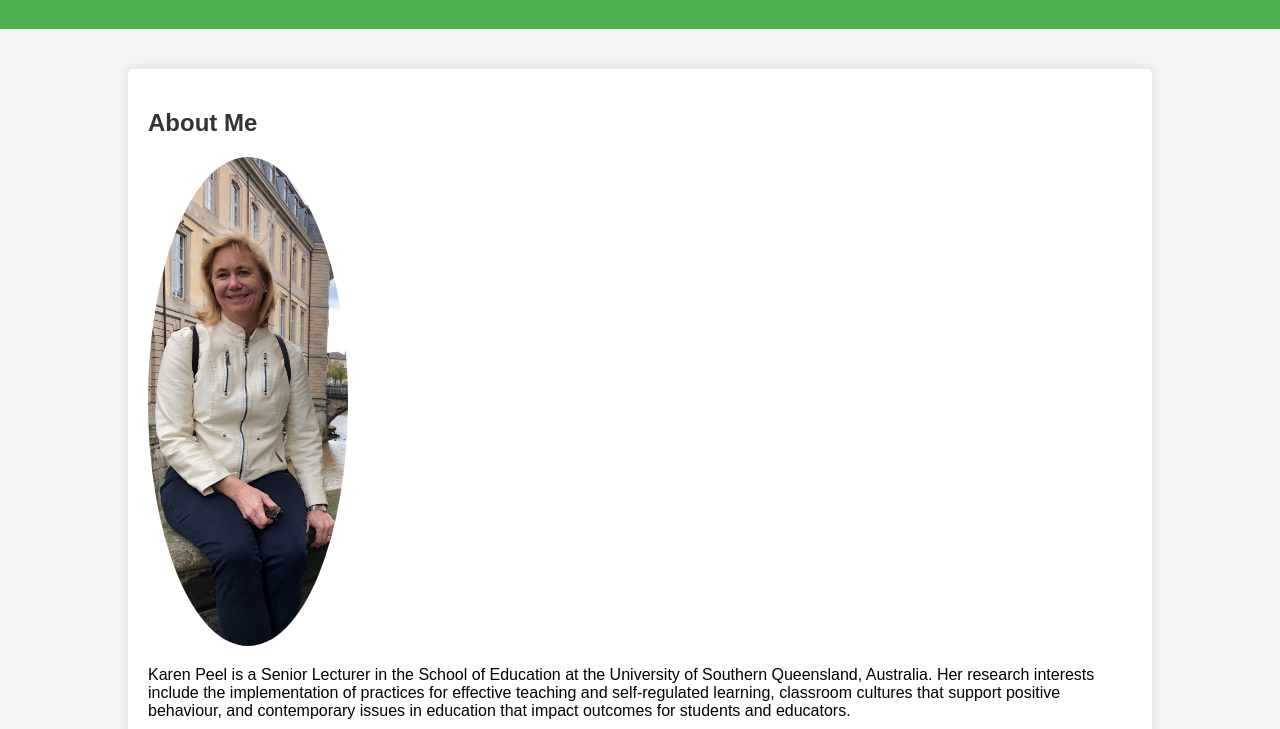
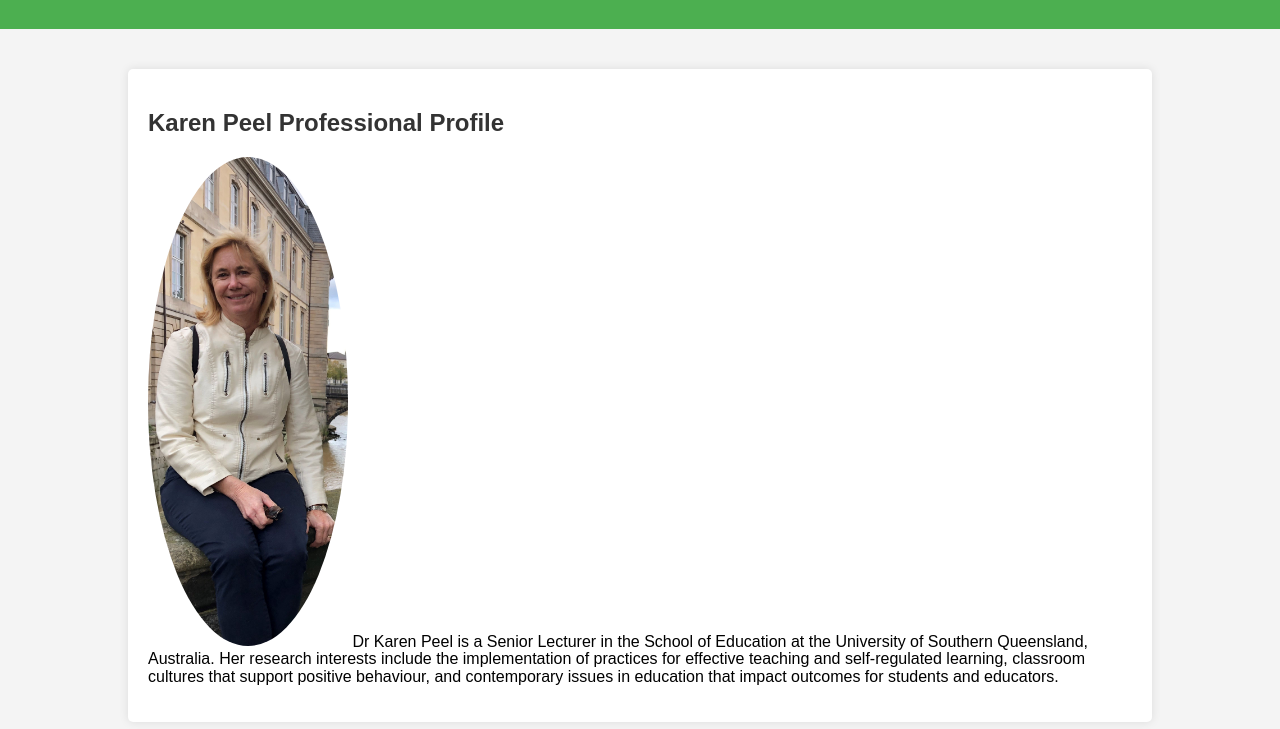
Before and after one commit to karenpeel/Karenpeel-webpage, a plain HTML site: page index.html in a window 1280 px wide. Shown: the part 71-800 px from the top of the page. Drawn offline with Linux system fonts and the light colour scheme.

Commit message:
Add files via upload

```diff
--- a/index.html
+++ b/index.html
@@ -62,9 +62,9 @@
 
 <div class="container">
     <div class="section">
-        <h2>About Me</h2>
+        <h2>Karen Peel Professional Profile</h2>
         <img src="profile.jpg" alt="Karen Peel" class="profile-img">
-        <p>Karen Peel is a Senior Lecturer in the School of Education at the University of Southern Queensland, Australia. Her research interests include the implementation of practices for effective teaching and self-regulated learning, classroom cultures that support positive behaviour, and contemporary issues in education that impact outcomes for students and educators.</p>
+         Dr Karen Peel is a Senior Lecturer in the School of Education at the University of Southern Queensland, Australia. Her research interests include the implementation of practices for effective teaching and self-regulated learning, classroom cultures that support positive behaviour, and contemporary issues in education that impact outcomes for students and educators.</p>
     </div>
 
     <div class="section">
```
